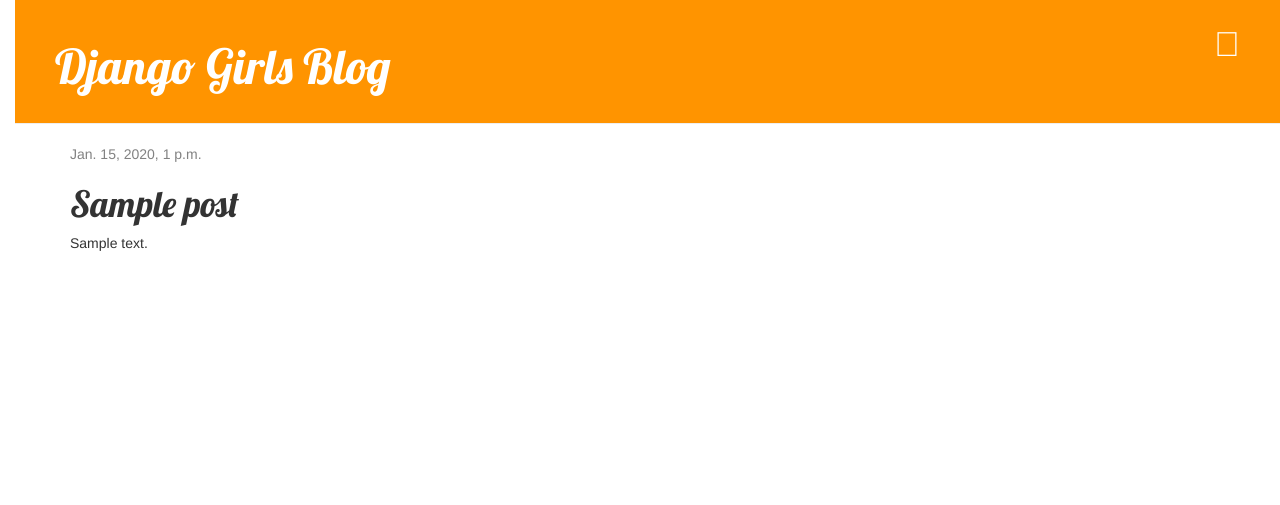
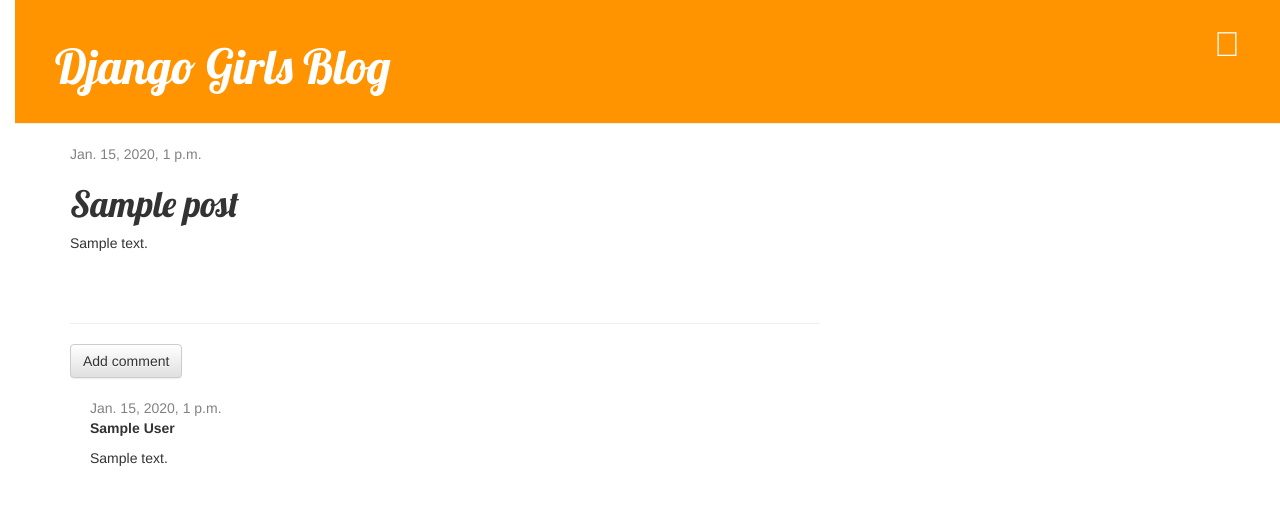
Before and after one commit to iakev/my-first-blog, a Django app: page /post/1/ in a window 1280 px wide. Shown: the top 505 px of the page. Run offline with Django 3.2, Linux system fonts and the light colour scheme; tables that the repository leaves empty hold one stand-in row (values such as "Sample post"); some libraries are stand-ins or nearby versions.

Commit message:
Added a comment model for the blog and created corresponding views,url and templates to display, approve and post the comments

```diff
--- a/blog/admin.py
+++ b/blog/admin.py
@@ -1,5 +1,6 @@
 from django.contrib import admin
-from .models import Post
+from .models import Post,Comment
 
 # Register your models here.
 admin.site.register(Post)
+admin.site.register(Comment)
--- a/blog/models.py
+++ b/blog/models.py
@@ -15,3 +15,17 @@
 
 	def __str__(self):
 		return self.title
+
+class Comment(models.Model):
+	post=models.ForeignKey('blog.Post', related_name='comments')
+	author=models.CharField(max_length=200)
+	text=models.TextField()
+	created_date=models.DateTimeField(default=timezone.now)
+	approved_comment=models.BooleanField(default=False)
+
+	def approve(self):
+		self.approved_comment = True
+		self.save()
+
+	def __str__(self):
+		return self.text
--- a/blog/static/css/blog.css
+++ b/blog/static/css/blog.css
@@ -51,3 +51,7 @@
 .post h1 a, .post h1 a:visited {
     color: #000000;
 }
+
+.comment {
+	margin:20px 0px 20px 20px;
+}
--- a/blog/templates/blog/post_detail.html
+++ b/blog/templates/blog/post_detail.html
@@ -18,4 +18,23 @@
         <h1>{{ post.title }}</h1>
         <p>{{ post.text|linebreaksbr }}</p>
     </div>
+    <hr>
+    <a class="btn btn-default" href="{% url 'add_comment_to_post' pk=post.pk %}">Add comment</a>
+    {% for comment in post.comments.all %}
+    	{% if user.is_authenticated or comment.approved_comment %}
+    	<div class="comment">
+    		<div class="date">
+    			{{ comment.created_date }}
+    			{% if not comment.approved_comment %}
+    				<a class="btn btn-default" href="{% url 'comment_remove' pk=comment.pk %}"><span class="glyphicon glyphicon-remove"></span></a>
+    				<a class="btn btn_default" href="{% url 'comment_approve' pk=comment.pk %}"><span class="glyphicon glyphicon-ok"></span></a>
+    			{% endif %}
+    		</div>
+    		<strong>{{ comment.author }}</strong>
+    		<p>{{ comment.text|linebreaks }}</p>
+    	</div>
+    	{% endif %}
+    {% empty %}
+    	<p>No comments here yet :(</p>
+    {% endfor %}
 {% endblock %}
--- a/blog/templates/blog/post_list.html
+++ b/blog/templates/blog/post_list.html
@@ -8,6 +8,7 @@
         	</div>
         	<h1><a href="{% url 'post_detail' pk=post.pk %}">{{ post.title }}</a></h1>
         	<p>{{ post.text|linebreaksbr }}</p>
+        	<a href="{% url 'post_detail' pk=post.pk %}">Comments: {{ post.approved_comments.count }}</a>
     	</div>
 	{% endfor %}
 {% endblock %}
--- a/blog/urls.py
+++ b/blog/urls.py
@@ -9,4 +9,7 @@
 	url(r'^drafts/$', views.post_draft_list, name='post_draft_list'),
 	url(r'^post/(?P<pk>\d+)/publish/$', views.post_publish, name='post_publish'),
 	url(r'^post/(?P<pk>\d+)/remove/$', views.post_remove, name='post_remove'),
+	url(r'^post/(?P<pk>\d+)/comment/$', views.add_comment_to_post, name='add_comment_to_post'),
+	url(r'^comment/(?P<pk>\d+)/approve/$', views.comment_approve, name='comment_approve'),
+	url(r'^comment/(?P<pk>\d+)/remove/$', views.comment_remove, name='comment_remove'),
 ]
--- a/blog/views.py
+++ b/blog/views.py
@@ -2,8 +2,8 @@
 from django.utils import timezone
 from django.shortcuts import redirect
 from django.contrib.auth.decorators import login_required
-from .models import Post
-from. forms import PostForm
+from .models import Post, Comment
+from. forms import PostForm, CommentForm
 # Create your views here.
 
 def post_list(request):
@@ -57,3 +57,27 @@
 	post = get_object_or_404(Post, pk=pk)
 	post.delete()
 	return redirect('post_list')
+@login_required
+def add_comment_to_post(request, pk):
+	post= get_object_or_404(Post, pk=pk)
+	if request.method == "POST":
+		form =CommentForm(request.POST)
+		if form.is_valid():
+			comment=form.save(commit=False)
+			comment.post= post
+			comment.save()
+			return redirect('post_detail', pk=post.pk)
+	else:
+		form=CommentForm()
+	return render(request, 'blog/add_comment_to_post.html', {'form' : form})
+@login_required
+def comment_approve(request,pk):
+	comment = get_object_or_404(Comment, pk=pk)
+	comment.approve()
+	return redirect('post_detail', pk=comment.post.pk)
+
+@login_required
+def comment_remove(request,pk):
+	comment = get_object_or_404(Comment, pk=pk)
+	comment.delete()
+	return redirect('post_detail', pk=comment.post.pk)
```
Also changed, not shown: blog/forms.py (+7 -1 lines), blog/templates/blog/add_comment_to_post.html (added, +9 -0 lines), blog/migrations/0002_comment.py (added).
